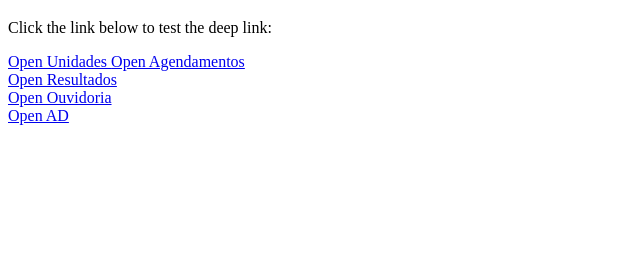
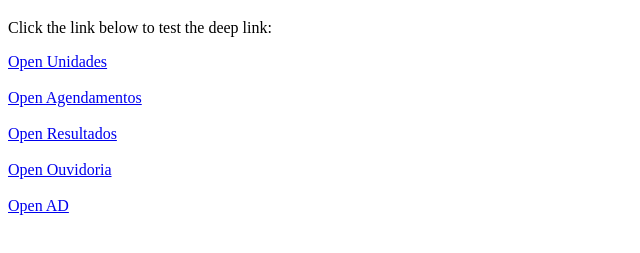
Before and after one commit to geangil/webviewOnline, a plain HTML site: page index.html in a window 1280 px wide. Shown: the part 61-314 px from the top of the page, without its empty margins (0-640 px from the left). Drawn offline with Linux system fonts and the light colour scheme.

Commit message:
add line breaks

```diff
--- a/index.html
+++ b/index.html
@@ -8,10 +8,10 @@
 <body>
     <h1>Deep Link Example</h1>
     <p>Click the link below to test the deep link:</p>
-    <a href="br.com.grupofleury.amais://unidades">Open Unidades</a<br/>
-    <a href="br.com.grupofleury.amais://agendamentos">Open Agendamentos</a><br/>
-    <a href="br.com.grupofleury.amais://resultados">Open Resultados</a><br/>
-    <a href="br.com.grupofleury.amais://ouvidoria">Open Ouvidoria</a><br/>
-    <a href="br.com.grupofleury.amais://ad">Open AD</a><br/>
+    <a href="br.com.grupofleury.amais://unidades">Open Unidades</a><br/><br/>
+    <a href="br.com.grupofleury.amais://agendamentos">Open Agendamentos</a><br/><br/>
+    <a href="br.com.grupofleury.amais://resultados">Open Resultados</a><br/><br/>
+    <a href="br.com.grupofleury.amais://ouvidoria">Open Ouvidoria</a><br/><br/>
+    <a href="br.com.grupofleury.amais://ad">Open AD</a><br/><br/>
 </body>
 </html>
```
